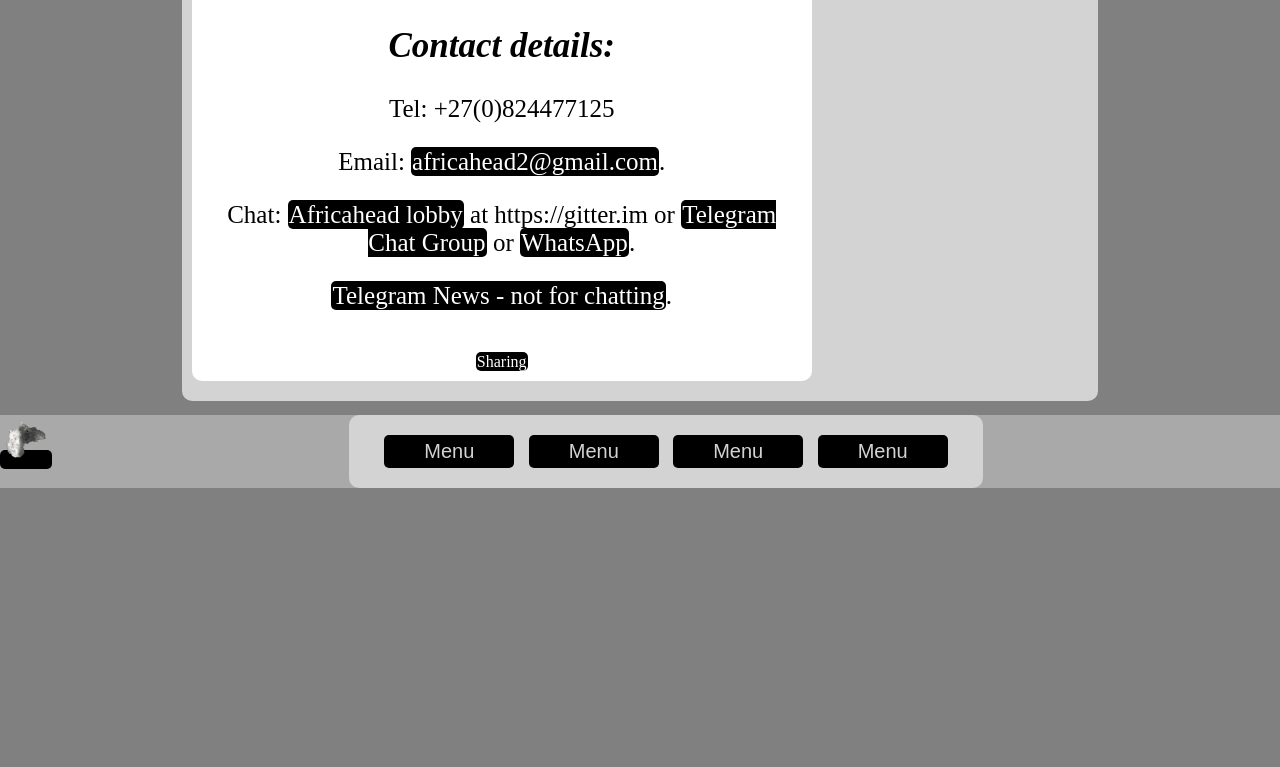
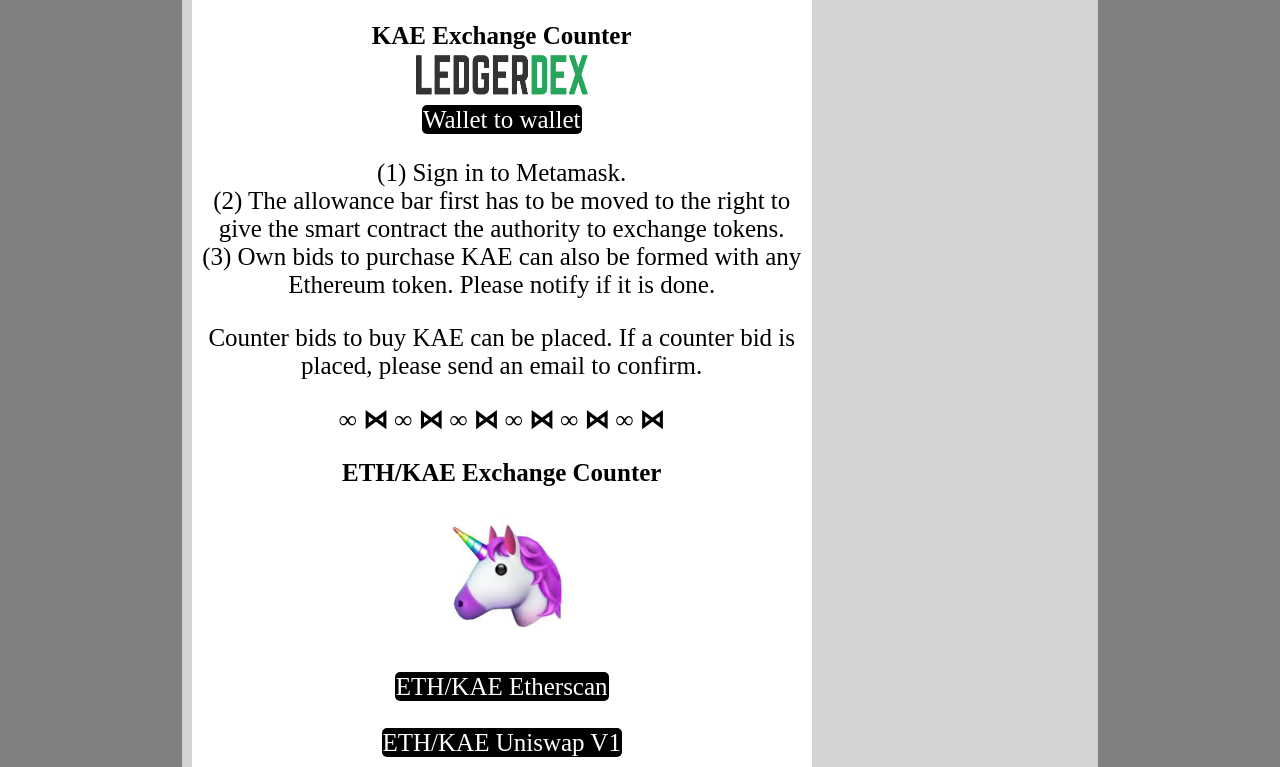
Before and after one commit to kaeuoi/kaeuoi.github.io, a plain HTML site: page index.html in a window 1280 px wide. Shown: the part 2913-3680 px from the top of the page. Before the commit the page ends 3401 px from the top, so only its background shows below. Drawn offline with Linux system fonts and the light colour scheme.

Commit message:
Add files via upload

```diff
--- a/index.html
+++ b/index.html
@@ -118,6 +118,33 @@
         messianism, apocalypticism and evil singularity. Choosing materialism means trust in only the labour theory of capital,
         whilst imparting ideas, without remunerating people for good ideas.</p>
 
+        <p><b>KAE Exchange Counter</b>
+        <br><img src="indexfiles/LedgerDexlogo.png" alt="LedgerDex logo" height="50" width="180">
+        <br><a href="https://app.ledgerdex.com/#/app/erc20token/0x4fe671f75febe114dbea88bb8266c177cb5e466a"
+        target="_blank">Wallet to wallet</a>
+         </p>
+
+
+        <p>(1) Sign in to Metamask.
+          <br>(2) The allowance bar first has to be moved to the right to give the smart contract
+         the authority to exchange tokens.
+         <br> (3) Own bids to purchase KAE can also be formed with any Ethereum token. Please notify if it
+        is done.
+        </p>
+
+        <p>Counter bids to buy KAE can be placed. If a counter bid is placed, please send an email to confirm.</p>
+
+        <p><b>∞ ⋈ ∞ ⋈ ∞ ⋈ ∞ ⋈ ∞ ⋈ ∞ ⋈</b></p>
+
+        <p><b>ETH/KAE Exchange Counter</b>
+               <br><img src="indexfiles/uniswapV1logo.jpg" alt="Uniswap logo" height="180" width="180">
+               <br><a href="https://etherscan.io/address/0x878f7a03ecd2884556b039af6944b2320cad4cf2"
+                  target="_blank">
+               ETH/KAE Etherscan</a>
+               <br>
+    <br><a href="https://info.uniswap.org/pair/0xa3BB4cC6a3f5E7B27E786b6dac17daC44F65BE63" target="_blank">ETH/KAE Uniswap V1</a>
+               </p>
+
         <h2>Contact details:</h2>
            <p>Tel: +27(0)824477125</p>
            <p>Email:
```
